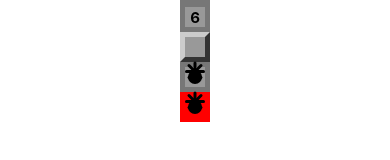
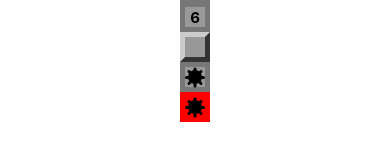
Before and after one commit to carvalhoandre/mine, a React Native app: screen / in a window 390 px wide. Shown: the part 452-612 px from the top of the page. Built offline with nearby package versions, Linux system fonts and the light colour scheme.

Commit message:
:bug: Correção design

```diff
--- a/src/components/Mine.js
+++ b/src/components/Mine.js
@@ -16,7 +16,7 @@
 const styles = StyleSheet.create({
     container: {
         alignItems: 'center',
-        justify: 'center',
+        justifyContent: 'center',
     },
     coreMine: {
         height: 14,
```
